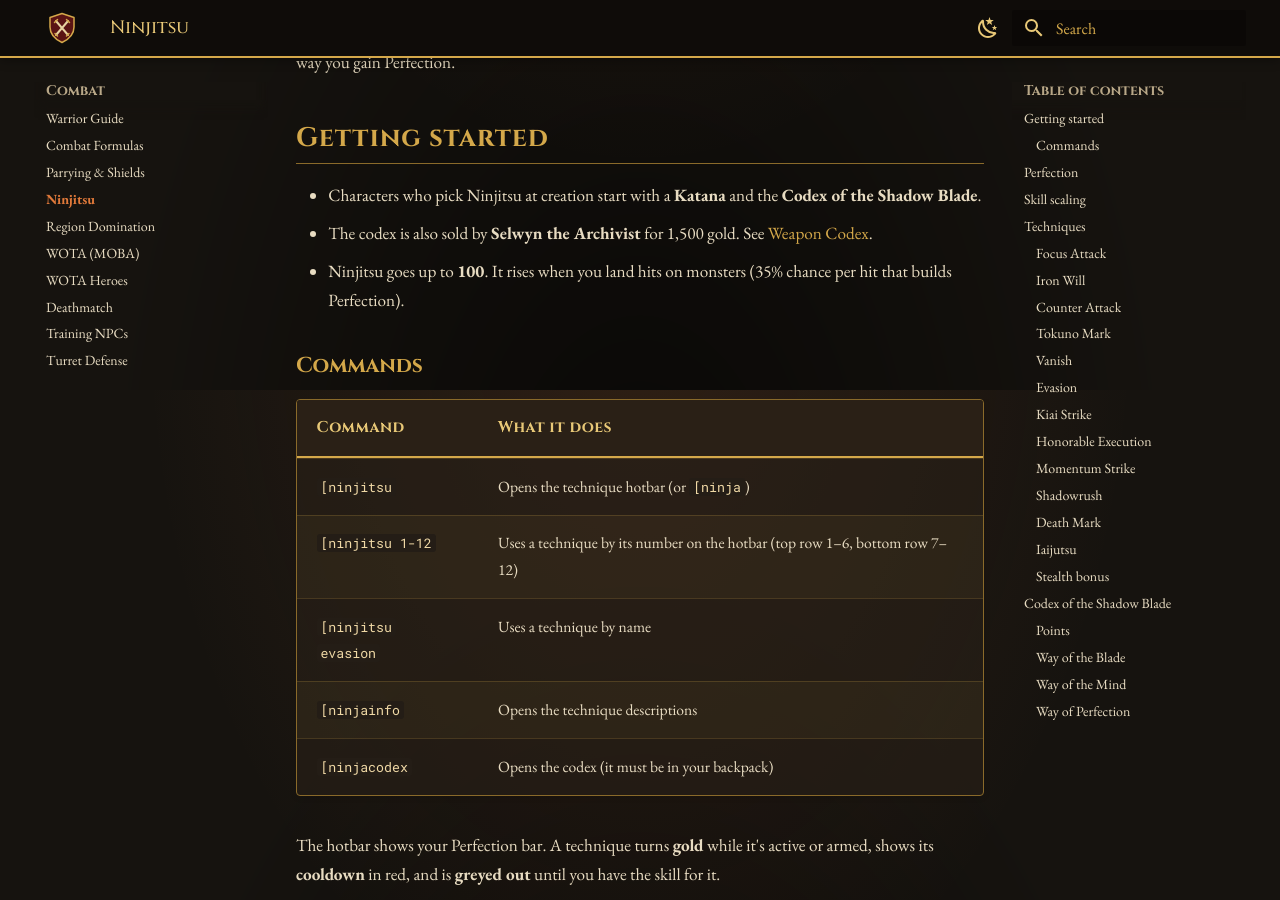
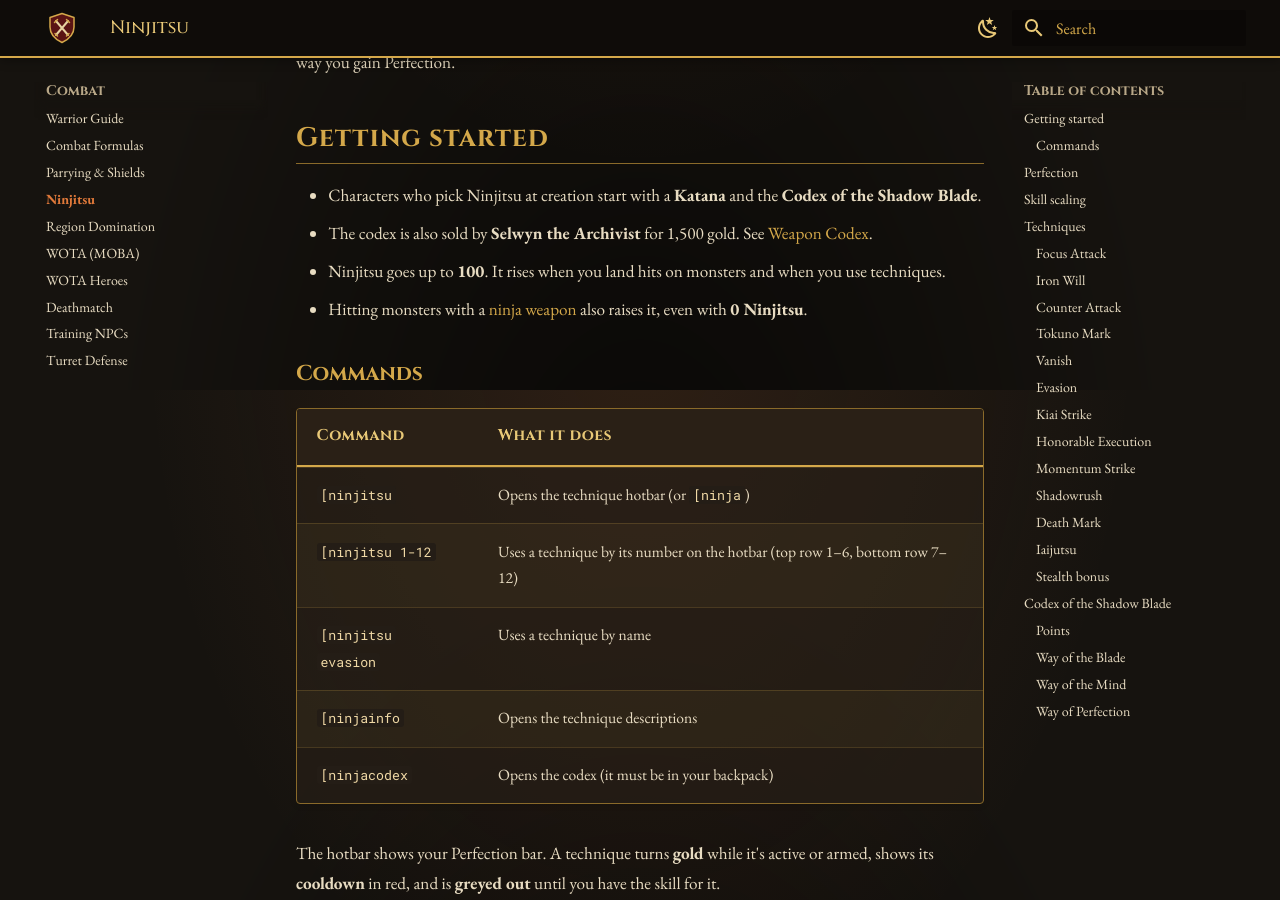
Before and after one commit to SeiferUO/wiki, an MkDocs documentation site: the page built from docs/combat/ninjitsu.md, in a window 1280 px wide and 900 px high, scrolled down 617 px. Built offline with MkDocs 1.6.1 and Material for MkDocs 9.7.7, drawn with Linux system fonts in a browser that asks for light colours.

Commit message:
Ninjitsu: the skill also rises from hitting monsters with ninja weapons
Co-Authored-By: Claude Opus 5.5 <noreply@anthropic.com>

```diff
--- a/docs/combat/ninjitsu.md
+++ b/docs/combat/ninjitsu.md
@@ -16,7 +16,8 @@ The **Codex of the Shadow Blade** upgrades every technique and the way you gain
 
 - Characters who pick Ninjitsu at creation start with a **Katana** and the **Codex of the Shadow Blade**.
 - The codex is also sold by **Selwyn the Archivist** for 1,500 gold. See [Weapon Codex](../codex/weapon-codex.md).
-- Ninjitsu goes up to **100**. It rises when you land hits on monsters (35% chance per hit that builds Perfection).
+- Ninjitsu goes up to **100**. It rises when you land hits on monsters and when you use techniques.
+- Hitting monsters with a [ninja weapon](#way-of-the-blade) also raises it, even with **0 Ninjitsu**.
 
 ### Commands
 
```
